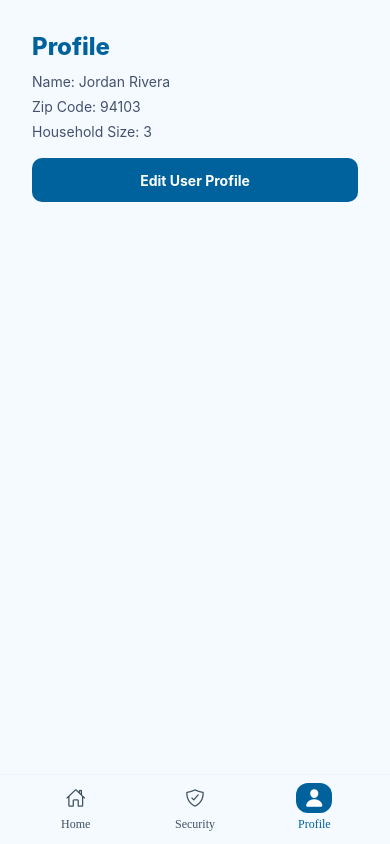
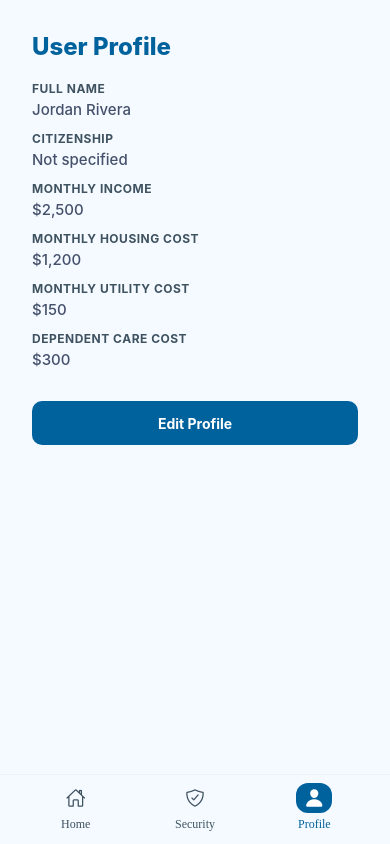
Before and after one commit to haleyabae22/ProjectAegis, a React Native app: screen /Profile in a window 390 px wide. Built offline with nearby package versions, Linux system fonts and the light colour scheme.

Commit message:
Expanded Edit Profile Page

```diff
--- a/src/screens/ProfileScreen.tsx
+++ b/src/screens/ProfileScreen.tsx
@@ -1,46 +1,122 @@
 import React, { useState } from "react";
-import { Modal, Pressable, StyleSheet, Text, TextInput, View } from "react-native";
+import { Modal, Pressable, ScrollView, StyleSheet, Text, TextInput, View } from "react-native";
 
 import { colors } from "../theme/colors";
 
 export function ProfileScreen() {
   const [isModalOpen, setIsModalOpen] = useState(false);
-  const [name, setName] = useState("Jordan Rivera");
-  const [zipCode, setZipCode] = useState("94103");
-  const [householdSize, setHouseholdSize] = useState("3");
+  const [fullName, setFullName] = useState("Jordan Rivera");
+  const [citizenship, setCitizenship] = useState<"Yes" | "No" | "">("");
+  const [monthlyIncome, setMonthlyIncome] = useState("$2,500");
+  const [monthlyHousingCost, setMonthlyHousingCost] = useState("$1,200");
+  const [monthlyUtilityCost, setMonthlyUtilityCost] = useState("$150");
+  const [dependentCareCost, setDependentCareCost] = useState("$300");
 
   return (
     <View style={styles.page}>
+      <ScrollView style={styles.scrollView}>
         <View style={styles.card}>
-        <Text style={styles.title}>Profile</Text>
-        <Text style={styles.field}>Name: {name}</Text>
-        <Text style={styles.field}>Zip Code: {zipCode}</Text>
-        <Text style={styles.field}>Household Size: {householdSize}</Text>
+          <Text style={styles.title}>User Profile</Text>
+
+          <View style={styles.fieldContainer}>
+            <Text style={styles.fieldLabel}>Full Name</Text>
+            <Text style={styles.field}>{fullName}</Text>
+          </View>
+
+          <View style={styles.fieldContainer}>
+            <Text style={styles.fieldLabel}>Citizenship</Text>
+            <Text style={styles.field}>{citizenship || "Not specified"}</Text>
+          </View>
+
+          <View style={styles.fieldContainer}>
+            <Text style={styles.fieldLabel}>Monthly Income</Text>
+            <Text style={styles.field}>{monthlyIncome}</Text>
+          </View>
+
+          <View style={styles.fieldContainer}>
+            <Text style={styles.fieldLabel}>Monthly Housing Cost</Text>
+            <Text style={styles.field}>{monthlyHousingCost}</Text>
+          </View>
+
+          <View style={styles.fieldContainer}>
+            <Text style={styles.fieldLabel}>Monthly Utility Cost</Text>
+            <Text style={styles.field}>{monthlyUtilityCost}</Text>
+          </View>
+
+          <View style={styles.fieldContainer}>
+            <Text style={styles.fieldLabel}>Dependent Care Cost</Text>
+            <Text style={styles.field}>{dependentCareCost}</Text>
+          </View>
 
           <Pressable style={styles.buttonPrimary} onPress={() => setIsModalOpen(true)}>
-          <Text style={styles.buttonPrimaryText}>Edit User Profile</Text>
+            <Text style={styles.buttonPrimaryText}>Edit Profile</Text>
           </Pressable>
         </View>
+      </ScrollView>
 
       <Modal visible={isModalOpen} transparent animationType="slide" onRequestClose={() => setIsModalOpen(false)}>
         <View style={styles.modalBackdrop}>
           <View style={styles.modalCard}>
+            <ScrollView>
               <Text style={styles.modalTitle}>Edit User Profile</Text>
 
-            <TextInput style={styles.input} placeholder="Name" value={name} onChangeText={setName} />
+              <Text style={styles.inputLabel}>Full Name</Text>
+              <TextInput style={styles.input} placeholder="Full Name" value={fullName} onChangeText={setFullName} />
+
+              <Text style={styles.inputLabel}>Citizenship</Text>
+              <View style={styles.choiceRow}>
+                <Pressable
+                  style={[styles.choiceButton, citizenship === "Yes" && styles.choiceButtonActive]}
+                  onPress={() => setCitizenship("Yes")}
+                >
+                  <Text style={[styles.choiceButtonText, citizenship === "Yes" && styles.choiceButtonTextActive]}>
+                    Yes
+                  </Text>
+                </Pressable>
+                <Pressable
+                  style={[styles.choiceButton, citizenship === "No" && styles.choiceButtonActive]}
+                  onPress={() => setCitizenship("No")}
+                >
+                  <Text style={[styles.choiceButtonText, citizenship === "No" && styles.choiceButtonTextActive]}>
+                    No
+                  </Text>
+                </Pressable>
+              </View>
+
+              <Text style={styles.inputLabel}>Monthly Income</Text>
               <TextInput
                 style={styles.input}
-              placeholder="Zip Code"
-              keyboardType="number-pad"
-              value={zipCode}
-              onChangeText={setZipCode}
+                placeholder="Monthly Income"
+                value={monthlyIncome}
+                onChangeText={setMonthlyIncome}
+                keyboardType="decimal-pad"
               />
+
+              <Text style={styles.inputLabel}>Monthly Housing Cost</Text>
               <TextInput
                 style={styles.input}
-              placeholder="Household Size"
-              keyboardType="number-pad"
-              value={householdSize}
-              onChangeText={setHouseholdSize}
+                placeholder="Monthly Housing Cost"
+                value={monthlyHousingCost}
+                onChangeText={setMonthlyHousingCost}
+                keyboardType="decimal-pad"
+              />
+
+              <Text style={styles.inputLabel}>Monthly Utility Cost</Text>
+              <TextInput
+                style={styles.input}
+                placeholder="Monthly Utility Cost"
+                value={monthlyUtilityCost}
+                onChangeText={setMonthlyUtilityCost}
+                keyboardType="decimal-pad"
+              />
+
+              <Text style={styles.inputLabel}>Dependent Care Cost</Text>
+              <TextInput
+                style={styles.input}
+                placeholder="Dependent Care Cost"
+                value={dependentCareCost}
+                onChangeText={setDependentCareCost}
+                keyboardType="decimal-pad"
               />
 
               <View style={styles.modalActions}>
@@ -51,6 +127,7 @@ export function ProfileScreen() {
                   <Text style={styles.buttonPrimaryText}>Save</Text>
                 </Pressable>
               </View>
+            </ScrollView>
           </View>
         </View>
       </Modal>
@@ -64,24 +141,38 @@ const styles = StyleSheet.create({
     backgroundColor: colors.background,
     padding: 16
   },
+  scrollView: {
+    flex: 1,
+  },
   card: {
     backgroundColor: colors.surface,
     borderRadius: 16,
     padding: 16,
-    gap: 8
+    gap: 12
   },
   title: {
     fontSize: 24,
     fontWeight: "800",
     color: colors.primary,
-    marginBottom: 4
+    marginBottom: 8
+  },
+  fieldContainer: {
+    gap: 4,
+  },
+  fieldLabel: {
+    fontSize: 12,
+    fontWeight: "700",
+    color: colors.onSurfaceVariant,
+    textTransform: "uppercase",
+    letterSpacing: 0.5,
   },
   field: {
     color: "#45516C",
-    fontSize: 14
+    fontSize: 15,
+    fontWeight: "500",
   },
   buttonPrimary: {
-    marginTop: 10,
+    marginTop: 20,
     backgroundColor: colors.primary,
     borderRadius: 10,
     minHeight: 44,
@@ -95,33 +186,76 @@ const styles = StyleSheet.create({
   },
   modalBackdrop: {
     flex: 1,
-    backgroundColor: "rgba(0,0,0,0.45)",
-    justifyContent: "center",
-    padding: 16
+    backgroundColor: "rgba(0,0,0,0.5)",
+    justifyContent: "flex-end",
+    padding: 0
   },
   modalCard: {
     backgroundColor: colors.surface,
-    borderRadius: 16,
-    padding: 16,
-    gap: 10
+    borderTopLeftRadius: 24,
+    borderTopRightRadius: 24,
+    padding: 24,
+    maxHeight: "90%",
+    gap: 0
   },
   modalTitle: {
     color: colors.primary,
     fontSize: 20,
-    fontWeight: "800"
+    fontWeight: "800",
+    marginBottom: 20
+  },
+  inputLabel: {
+    fontSize: 12,
+    fontWeight: "700",
+    color: colors.onSurfaceVariant,
+    textTransform: "uppercase",
+    letterSpacing: 0.5,
+    marginTop: 12,
+    marginBottom: 6,
   },
   input: {
     borderWidth: 1,
     borderColor: "#CBD5E1",
     borderRadius: 10,
     paddingHorizontal: 12,
+    paddingVertical: 10,
     minHeight: 44,
-    backgroundColor: "#FCFCFC"
+    backgroundColor: "#FCFCFC",
+    fontSize: 15,
+    color: colors.onSurface,
+  },
+  choiceRow: {
+    flexDirection: "row",
+    gap: 10,
+    marginBottom: 6,
+  },
+  choiceButton: {
+    flex: 1,
+    borderWidth: 1,
+    borderColor: "#CBD5E1",
+    borderRadius: 10,
+    paddingVertical: 10,
+    alignItems: "center",
+    justifyContent: "center",
+    backgroundColor: "#FCFCFC",
+  },
+  choiceButtonActive: {
+    backgroundColor: colors.primary,
+    borderColor: colors.primary,
+  },
+  choiceButtonText: {
+    fontSize: 14,
+    fontWeight: "600",
+    color: colors.onSurfaceVariant,
+  },
+  choiceButtonTextActive: {
+    color: colors.text.primary,
   },
   modalActions: {
     flexDirection: "row",
     justifyContent: "flex-end",
-    gap: 10
+    gap: 10,
+    marginTop: 24,
   },
   buttonGhost: {
     borderWidth: 1,
@@ -130,7 +264,8 @@ const styles = StyleSheet.create({
     minHeight: 44,
     alignItems: "center",
     justifyContent: "center",
-    paddingHorizontal: 14
+    paddingHorizontal: 20,
+    backgroundColor: "#FCFCFC",
   },
   buttonGhostText: {
     color: "#475569",
```
Also changed, not shown: 2 other files (tests, documents, lock files or other folders). Lines whose indentation alone changed are shown as unchanged.
